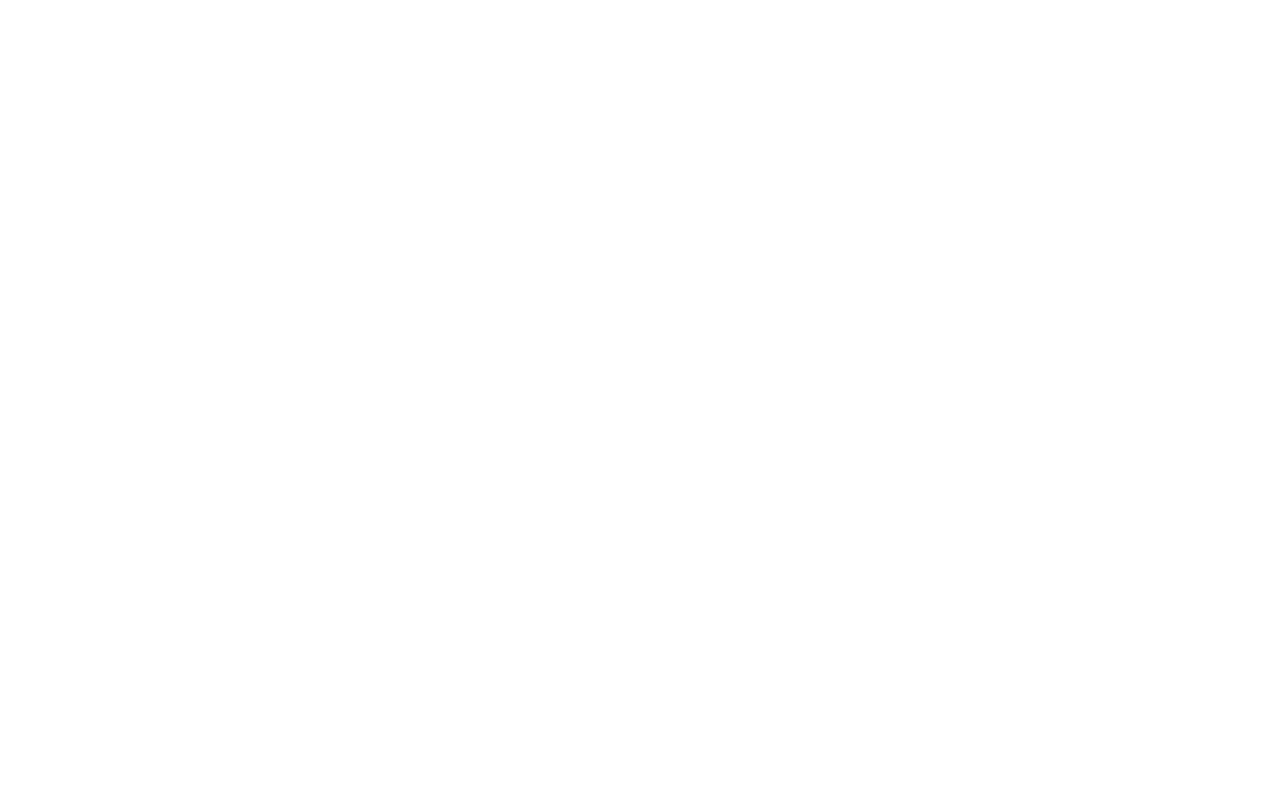
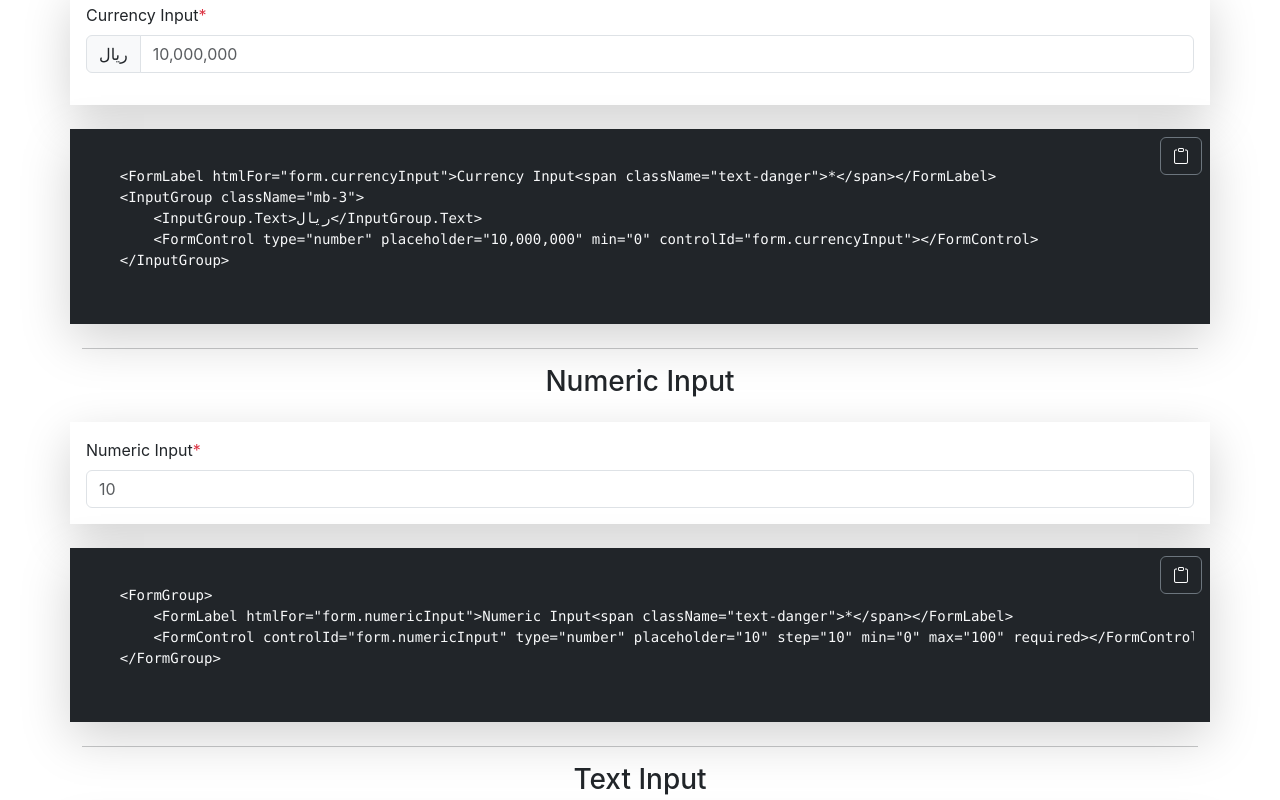
Before and after one commit to nourhanKg/Task0, a React (Create React App) app in the folder task/: page /formElements in a window 1280 px wide. Shown: the part 260-1060 px from the top of the page. Before the commit the page ends 800 px from the top, so only its background shows below. Built offline with nearby package versions, Linux system fonts and the light colour scheme.

Commit message:
Btns and form inputs

```diff
--- a/task/src/App.js
+++ b/task/src/App.js
@@ -1,6 +1,5 @@
 import './App.css';
 import {BrowserRouter, Route, Routes} from "react-router-dom"
-import { Button } from 'react-bootstrap';
 import Header from './components/layout/Header';
 import FormElements from './components/pages/FormElements';
 import UIElements from './components/pages/UIElements';
@@ -9,7 +8,6 @@
 function App() {
   return (
   <BrowserRouter>
-    {/* <div>Hello <Button>Click</Button></div> */}
       <Header></Header>
       <NavigatinBar></NavigatinBar>
       <Routes>
--- /dev/null
+++ b/task/src/components/Form/CurrencyInput.js
@@ -0,0 +1,25 @@
+import ElementCard from "../layout/ElementCard";
+import ElementCode from "../layout/ElementCode";
+import { FormControl, FormLabel, FormGroup, InputGroup } from "react-bootstrap";
+const CurrencyInput = function() {
+    const code = `
+    <FormLabel htmlFor="form.currencyInput">Currency Input<span className="text-danger">*</span></FormLabel>
+    <InputGroup className="mb-3">
+        <InputGroup.Text>ريال</InputGroup.Text>
+        <FormControl type="number" placeholder="10,000,000" min="0" controlId="form.currencyInput"></FormControl>
+    </InputGroup>
+    `;
+    return (
+        <>
+            <ElementCard name="Currency Input">
+                <FormLabel htmlFor="form.currencyInput">Currency Input<span className="text-danger">*</span></FormLabel>
+                <InputGroup className="mb-3">
+                    <InputGroup.Text>ريال</InputGroup.Text>
+                    <FormControl type="number" placeholder="10,000,000" min="0" controlId="form.currencyInput"></FormControl>
+                </InputGroup>
+            </ElementCard>
+            <ElementCode code={code}></ElementCode>
+        </>
+    )
+}
+export default CurrencyInput;
--- /dev/null
+++ b/task/src/components/Form/NumericInput.js
@@ -0,0 +1,23 @@
+import ElementCard from "../layout/ElementCard";
+import ElementCode from "../layout/ElementCode";
+import { FormControl, FormLabel, FormGroup } from "react-bootstrap";
+const NumericInput = function() {
+    const code = `
+    <FormGroup>
+        <FormLabel htmlFor="form.numericInput">Numeric Input<span className="text-danger">*</span></FormLabel>
+        <FormControl controlId="form.numericInput" type="number" placeholder="10" step="10" min="0" max="100" required></FormControl>
+    </FormGroup>
+    `;
+    return (
+        <>
+            <ElementCard name="Numeric Input">
+                <FormGroup>
+                    <FormLabel htmlFor="form.numericInput">Numeric Input<span className="text-danger">*</span></FormLabel>
+                    <FormControl controlId="form.numericInput" type="number" placeholder="10" step="10" min="0" max="100" required></FormControl>
+                </FormGroup>
+            </ElementCard>
+            <ElementCode code={code}></ElementCode>
+        </>
+    )
+}
+export default NumericInput;
--- /dev/null
+++ b/task/src/components/Form/TextInput.js
@@ -0,0 +1,23 @@
+import ElementCard from "../layout/ElementCard";
+import ElementCode from "../layout/ElementCode";
+import { FormControl, FormLabel, FormGroup } from "react-bootstrap";
+const TextInput = function() {
+    const code = `
+    <FormGroup>
+        <FormLabel htmlFor="form.textInput">Text Input<span className="text-danger">*</span></FormLabel>
+        <FormControl controlId="form.textInput" type="text" placeholder="Write Your Name" required></FormControl>
+    </FormGroup>
+    `;
+    return (
+        <>
+            <ElementCard name="Text Input">
+                <FormGroup>
+                    <FormLabel htmlFor="form.textInput">Text Input<span className="text-danger">*</span></FormLabel>
+                    <FormControl controlId="form.textInput" type="text" placeholder="Write Your Name" required></FormControl>
+                </FormGroup>
+            </ElementCard>
+            <ElementCode code={code}></ElementCode>
+        </>
+    )
+}
+export default TextInput;
--- a/task/src/components/UI/MainBtn.js
+++ b/task/src/components/UI/Buttons/MainBtn.js
@@ -1,12 +1,12 @@
-import ElementCard from "../layout/ElementCard";
+import ElementCard from "../../layout/ElementCard";
 import { Button } from "react-bootstrap";
-import ElementCode from "../layout/ElementCode";
+import ElementCode from "../../layout/ElementCode";
 const MainBtn = function() {
     const code = `<Button variant="success">Main Button</Button>`;
     return (
         <>
             <ElementCard name="Main Button">
-                <Button variant="success">Main Button</Button>
+                <Button variant="success" type="button">Main Button</Button>
             </ElementCard>
             <ElementCode code={code}></ElementCode>
         </>
--- a/task/src/components/UI/Buttons/SeconderyBtn.js
+++ b/task/src/components/UI/Buttons/SeconderyBtn.js
@@ -5,7 +5,7 @@
     return (
         <>
             <ElementCard name="Secondary Button">
-                <Button variant="warning">Secondary Button</Button>
+                <Button variant="warning" type="button">Secondary Button</Button>
             </ElementCard>
             <ElementCode>The Code</ElementCode>
         </>
--- a/task/src/components/layout/ElementCode.js
+++ b/task/src/components/layout/ElementCode.js
@@ -13,8 +13,7 @@
                 <pre>
                     <code>{props.code}</code>
                 </pre>
-                <Button onClick={copyCode} variant="secondary position-absolute top-0 end-0" className="bg-transparent
-                ">
+                <Button onClick={copyCode} variant="secondary" className="bg-transparent  position-absolute top-0 end-0 m-2">
                     {isCodeCopied ?<i className="bi bi-clipboard-check"></i> : <i className="bi bi-clipboard"></i>}
                 </Button>
             </Col>
--- a/task/src/components/layout/Header.js
+++ b/task/src/components/layout/Header.js
@@ -3,7 +3,7 @@
 const Header = function() {
     return (
         <Container fluid className="px-0 d-flex justify-content-between align-items-center">
-            <Image src={logo} height="60px"/>
+            <Image src={logo} height="100px"/>
             <div className="pe-4">
                 <Button variant="primary" className="rounded-pill">Eng</Button>
             </div>
--- a/task/src/components/pages/FormElements.js
+++ b/task/src/components/pages/FormElements.js
@@ -1,8 +1,14 @@
+import { Container } from "react-bootstrap";
+import CurrencyInput from "../Form/CurrencyInput";
+import NumericInput from "../Form/NumericInput";
+import TextInput from "../Form/TextInput";
 const FormElements = function() {
     return (
-        <div>
-            Form Elem
-        </div>
+        <Container>
+            <CurrencyInput/>
+            <NumericInput/>
+            <TextInput/>
+        </Container>
     )
 }
 export default FormElements;
--- a/task/src/components/pages/UIElements.js
+++ b/task/src/components/pages/UIElements.js
@@ -1,14 +1,11 @@
 import { Container } from "react-bootstrap";
-import MainBtn from "../UI/MainBtn";
+import MainBtn from "../UI/Buttons/MainBtn";
 import SecondaryBtn from "../UI/Buttons/SeconderyBtn";
 const UIElements = function() {
     return (
         <Container>
             <MainBtn></MainBtn>
             <SecondaryBtn></SecondaryBtn>
-            {/* <ElementCard>
-                <p>I'm really working hard</p>
-            </ElementCard> */}
         </Container>
     )
 }
```
Also changed, not shown: task/src/components/Form/PasswordInput.js (added), task/src/components/Form/TextareaInput.js (added).
